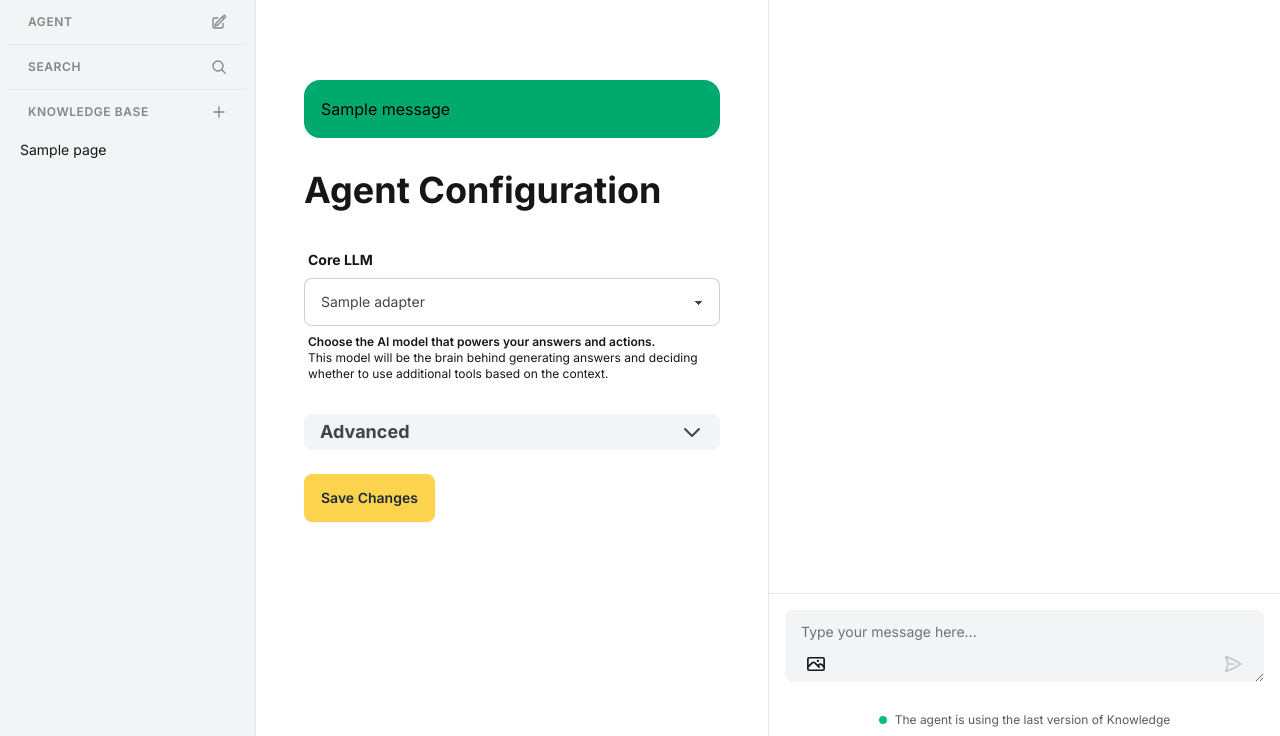
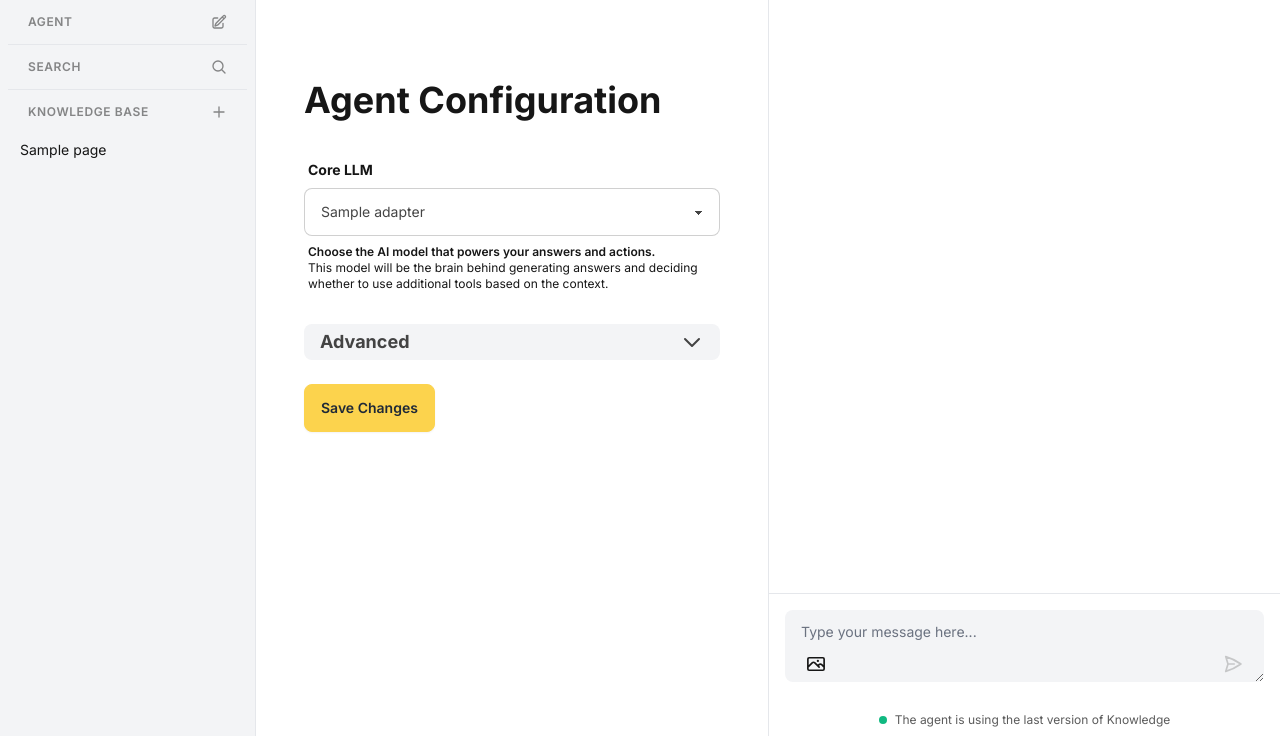
Before and after one commit to Waazify/hebo, a Django app: template backend/templates/agent_settings/agent_setting_update.html in a window 1280 px wide. Shown: the part 65-801 px from the top of the page. Run offline with Django 5.2, Linux system fonts and the light colour scheme; the template is opened without the code that fills it: most values are stand-ins (such as "Sample title", 1, 10 or a date in 2020); one stand-in notice (Sample message) is shown; style sheets or scripts are compiled from the project's sources; some libraries are stand-ins or nearby versions.

```diff
--- a/backend/templates/agent_settings/agent_setting_update.html
+++ b/backend/templates/agent_settings/agent_setting_update.html
@@ -4,17 +4,6 @@
 <!-- Move the form outside the Alpine.js scope -->
 <form method="POST" action="{% url 'agent_setting_update' organization_pk=organization.pk %}" class="max-w-3xl mx-auto py-20 px-12">
     {% csrf_token %}
-
-    <!-- Show messages -->
-    {% if messages %}
-    <div class="mb-8">
-        {% for message in messages %}
-        <div class="alert {% if message.tags == 'success' %}alert-success{% elif message.tags == 'error' %}alert-error{% endif %}">
-            {{ message }}
-        </div>
-        {% endfor %}
-    </div>
-    {% endif %}
 
     <div x-data="{
         showActionModal: false,
```
